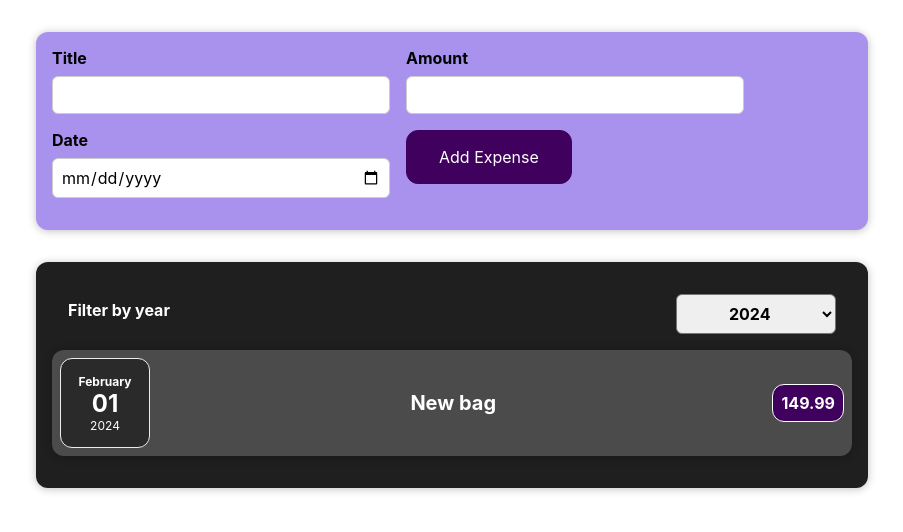
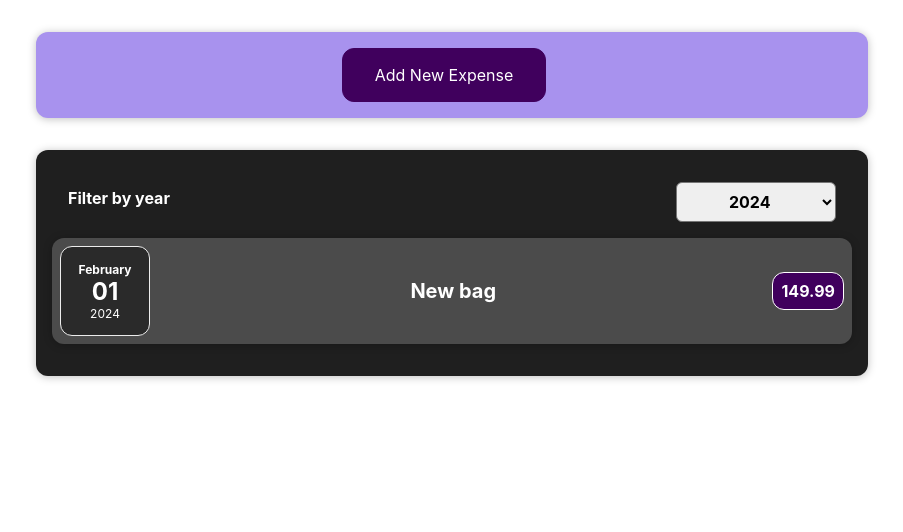
Before and after one commit to maarjalaadi/expenses, a React (Create React App) app: page / in a window 1280 px wide. Shown: the top 532 px of the page, without its empty margins (188-1091 px from the left). Built offline with nearby package versions, Linux system fonts and the light colour scheme.

Commit message:
Added Cancel button to expense submit form

```diff
--- a/src/components/NewExpense/ExpenseForm.js
+++ b/src/components/NewExpense/ExpenseForm.js
@@ -19,13 +19,15 @@ const ExpenseForm = (props) => {
         setEnteredDate(event.target.value)
     }
 
-    const submitHandler = (event) =>{
+    const submitHandler = (event) => {
         event.preventDefault()
+
         const expenseData = {
             title: enteredTitle,
-            amount: enteredAmount,
+            amount: +enteredAmount,
             date: new Date(enteredDate)
         }
+
         props.onSaveExpenseData(expenseData)
         setEnteredTitle('')
         setEnteredAmount('')
@@ -33,14 +35,11 @@ const ExpenseForm = (props) => {
     }
 
     return(
-        <form onSubmit={submitHandler}>
+        <form onSubmit={submitHandler} >
             <div className="new-expense__controls">
                 <div className="new-expense__control">
                     <label>Title</label>
-                    <input type="text"
-                    onChange={titleChangeHandler}
-                    value={enteredTitle}
-                    />
+                    <input type="text" value={enteredTitle} onChange={titleChangeHandler} />
                 </div>
                 <div className="new-expense__control">
                     <label>Amount</label>
@@ -48,11 +47,11 @@ const ExpenseForm = (props) => {
                 </div>
                 <div className="new-expense__control">
                     <label>Date</label>
-                    <input type="date" min="2023-01-01" max="2025-12-31"
-                    onChange={dateChangeHandler} />
+                    <input type="date" min="2023-01-01" max="2025-12-31" onChange={dateChangeHandler} />
                 </div>
             <div className="new-expense_actions">
-            <button type="submit">Add Expense</button>
+                <button type="button" onClick={props.onCancel}>Cancel</button>
+                <button type="submit">Add Expense</button>
             </div>
             </div>
         </form>
--- a/src/components/NewExpense/NewExpense.js
+++ b/src/components/NewExpense/NewExpense.js
@@ -2,19 +2,34 @@ import React, { useState } from "react"
 import ExpenseForm from './ExpenseForm'
 import "./NewExpense.css"
 
-const NewExpense = (props) => {
-const saveExpenseDatahandler = (enteredExpenseData) => {
-    const expenseData = {
+const NewExpense = (props) =>
+{
+    const [showExpenseForm, toggleShowExpenseForm] = useState(false)
+
+    const saveExpenseDataHandler = (enteredExpenseData) => {
+        const expenseData = {
         ...enteredExpenseData,
         id: Math.random().toString()
     }
+
     props.onAddExpense(expenseData)
-    console.log(expenseData)
+    toggleShowExpenseForm(false)
+}
+    const showAddNewForm = () => {
+    toggleShowExpenseForm(true)
+}
+    const showAddNewButton = () => {
+    toggleShowExpenseForm(false)
 }
 
-    return(
-        <div className='new-expense'>
-            <ExpenseForm onSaveExpenseData={saveExpenseDatahandler} />
+    return (
+        <div className="new-expense">
+           {!showExpenseForm && (
+            <button type="submit" onClick={showAddNewForm}>
+                Add New Expense
+            </button>
+           )}
+            {showExpenseForm && <ExpenseForm onCancel ={showAddNewButton} onSaveExpenseData ={saveExpenseDataHandler} />}
         </div>
     )
 }
```
